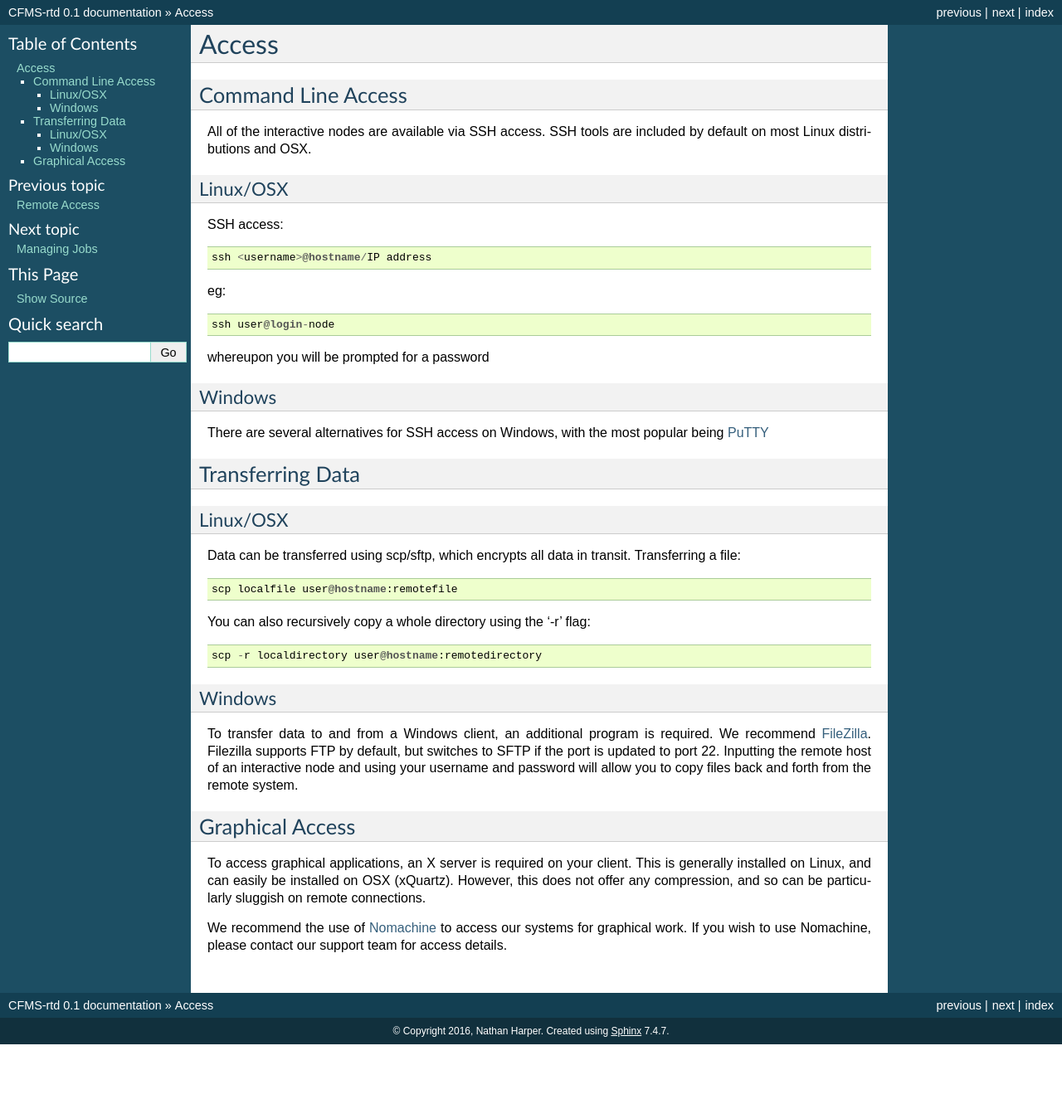
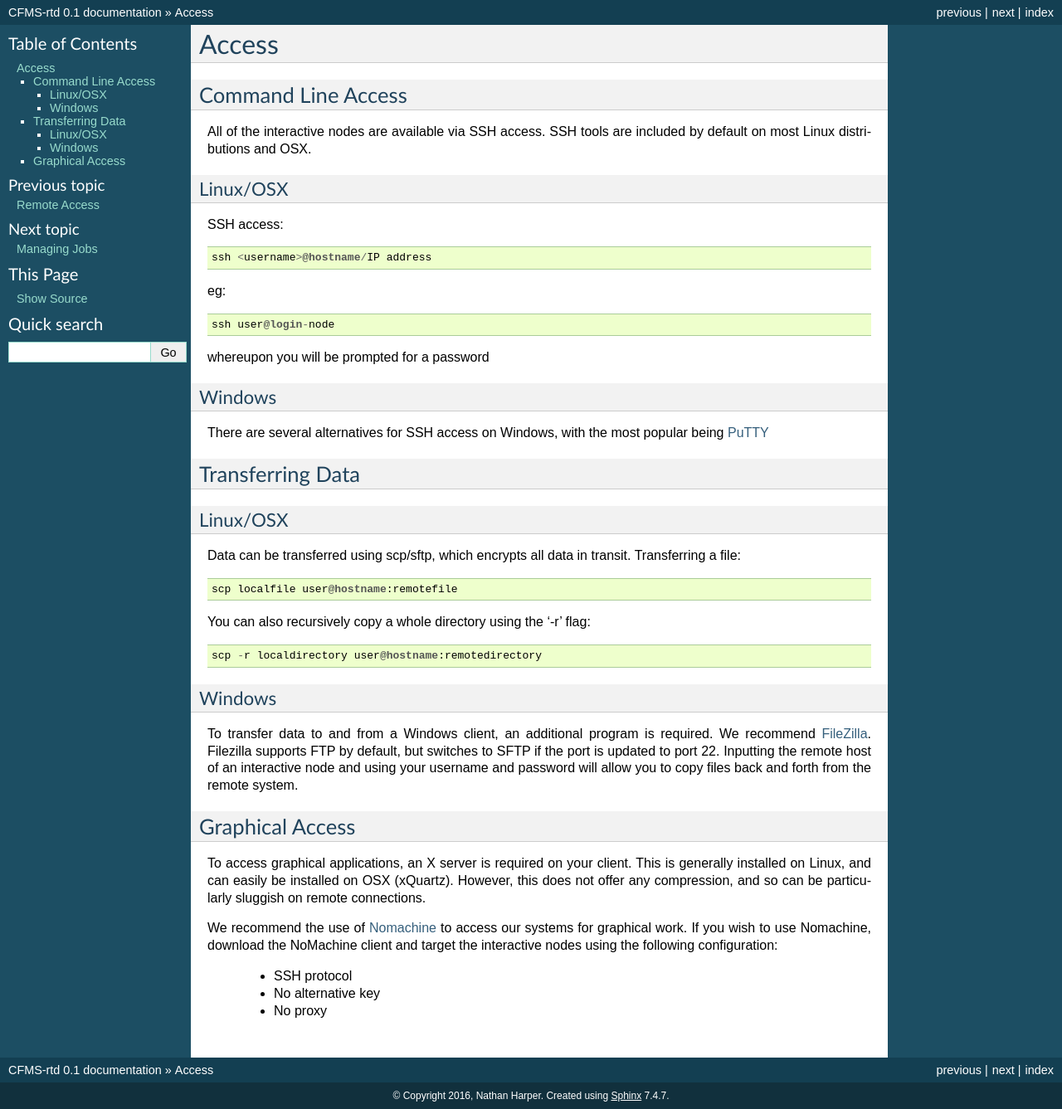
Before and after one commit to CFMS/cfms-rtd, a Sphinx documentation site: the page built from docs/access.rst, in a window 1280 px wide. Shown: the whole page at 83% size. Built offline with Sphinx 7.4.7, drawn with Linux system fonts in a browser that asks for light colours; pages that are not in the unit, such as notebooks, are missing from menus; before the commit the page ends 1259 px from its top, so only the background shows below that.

Commit message:
updated Nomachine information

```diff
--- a/docs/access.rst
+++ b/docs/access.rst
@@ -60,7 +60,12 @@ Graphical Access
 To access graphical applications, an X server is required on your client.   This is generally installed on Linux, and can easily be
 installed on OSX (xQuartz).   However, this does not offer any compression, and so can be particularly sluggish on remote connections.
 
-We recommend the use of Nomachine_ to access our systems for graphical work. If you wish to use Nomachine, please contact our support
-team for access details.
+We recommend the use of Nomachine_ to access our systems for graphical work. If you wish to use Nomachine, download the NoMachine client
+and target the interactive nodes using the following configuration:
+
+ - SSH protocol
+ - No alternative key
+ - No proxy
+
 
 .. _Nomachine: https://www.nomachine.com/download
```
